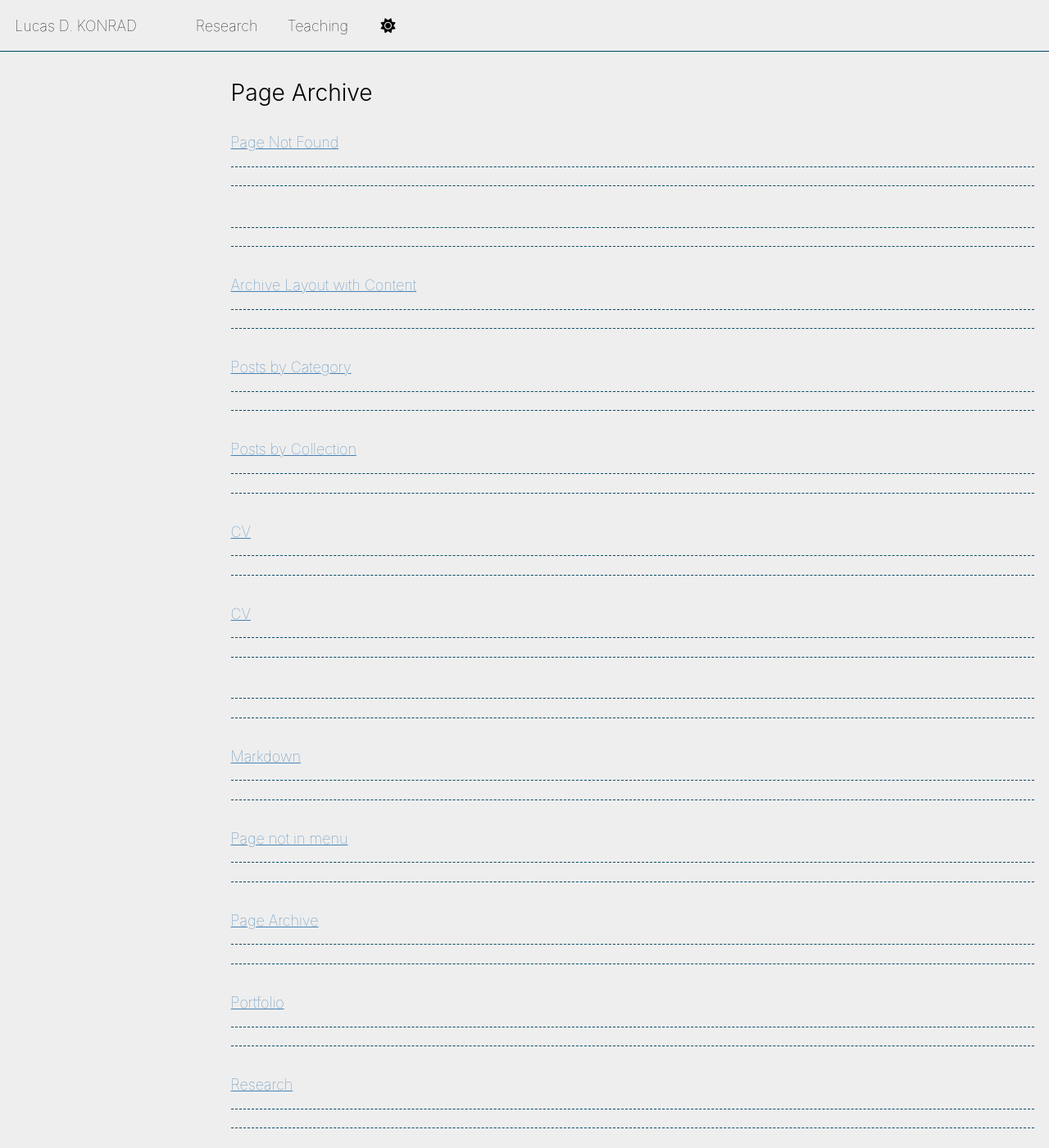
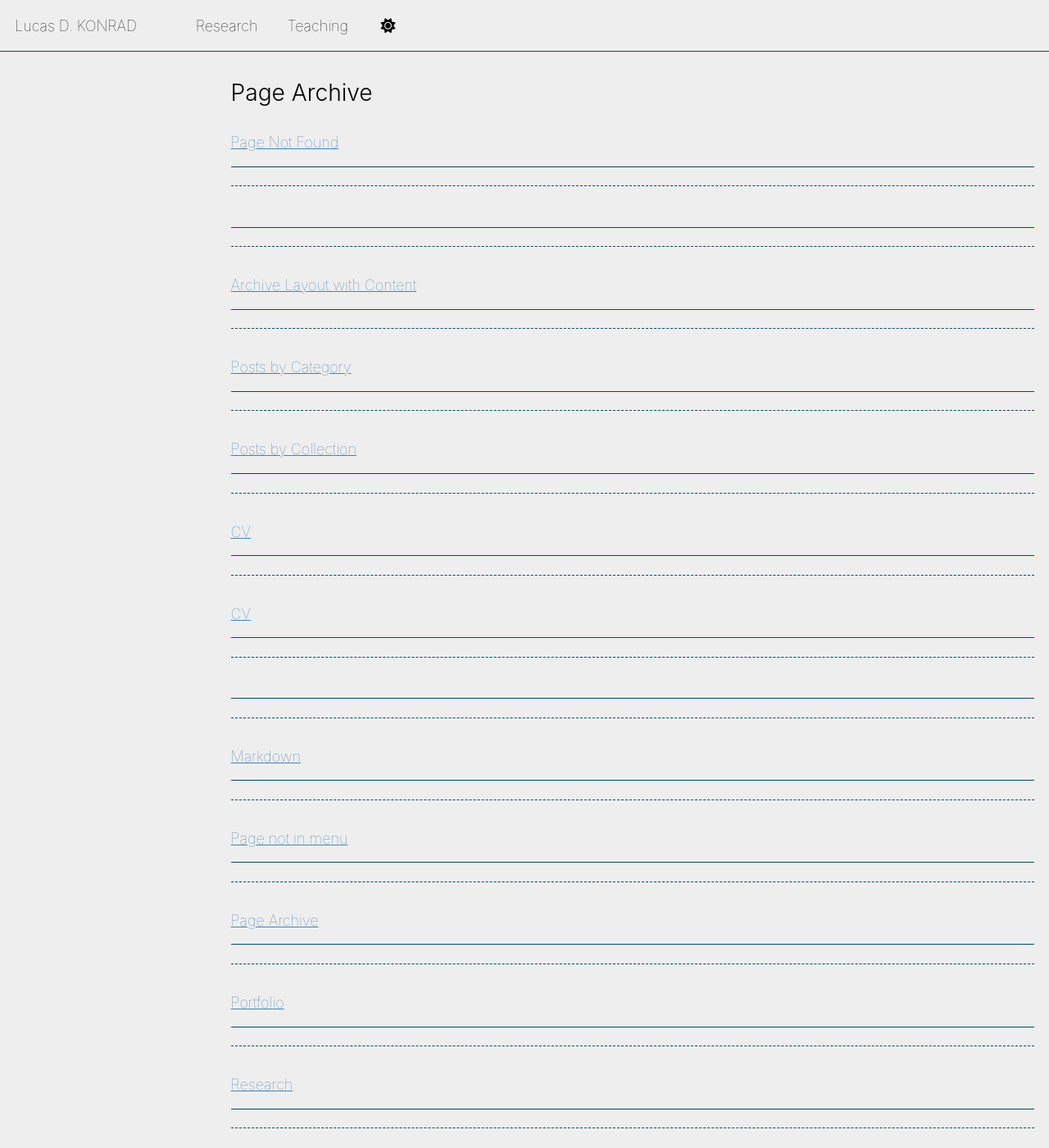
Before and after one commit to konradld/konradld.github.io, a Jekyll site: the page built from _pages/page-archive.html, in a window 1280 px wide and 1400 px high. Shown: the whole window at 82% size. Built offline with Jekyll 4.4.1, drawn with Linux system fonts in a browser that asks for light colours; a script that is not in the unit is left out.

Commit message:
Update main.scss

```diff
--- a/assets/css/main.scss
+++ b/assets/css/main.scss
@@ -45,7 +45,7 @@
 .archive__item {
   padding-bottom: 0.75em;
   margin-bottom: 0.25em;
-  border-bottom: 1px dashed var(--global-border-color);
+  border-bottom: 1px solid var(--global-border-color);
 }
 
 /* Remove border from last item */
```
